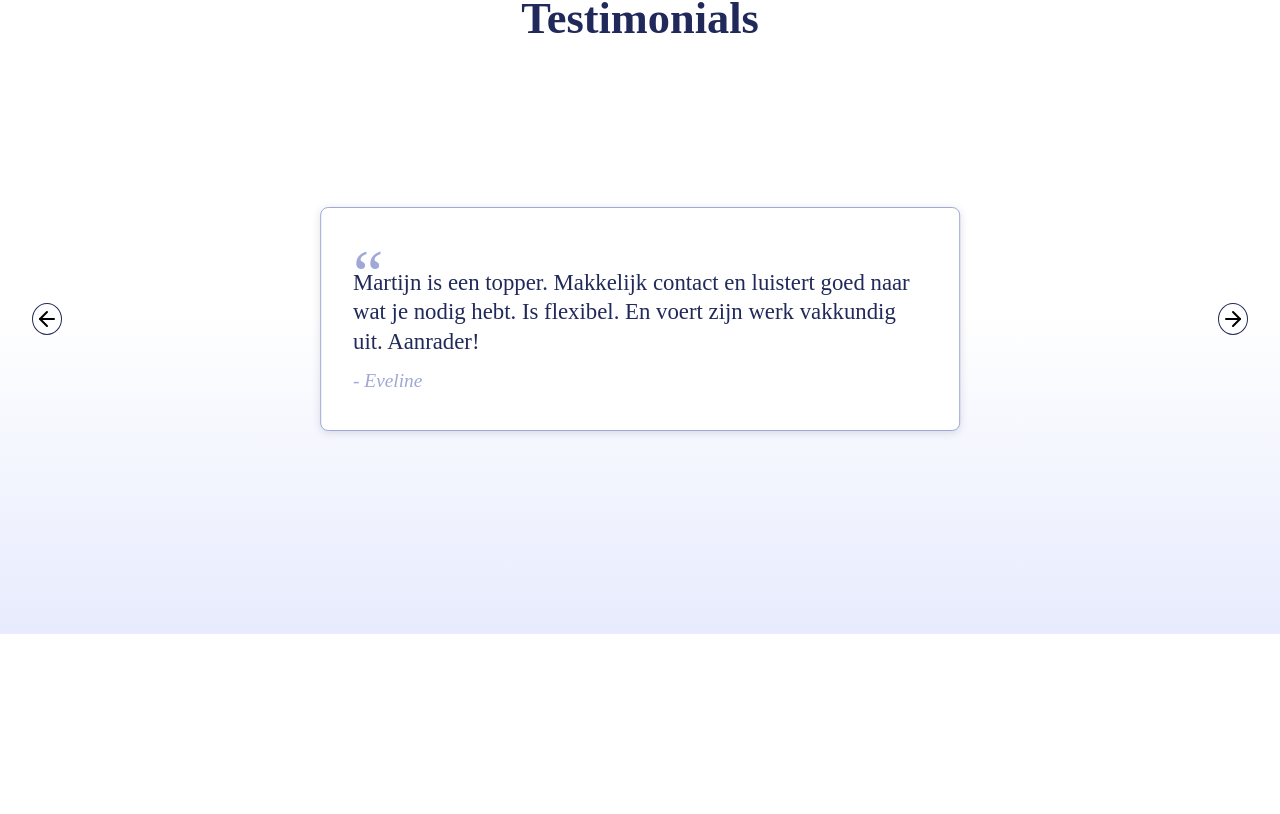
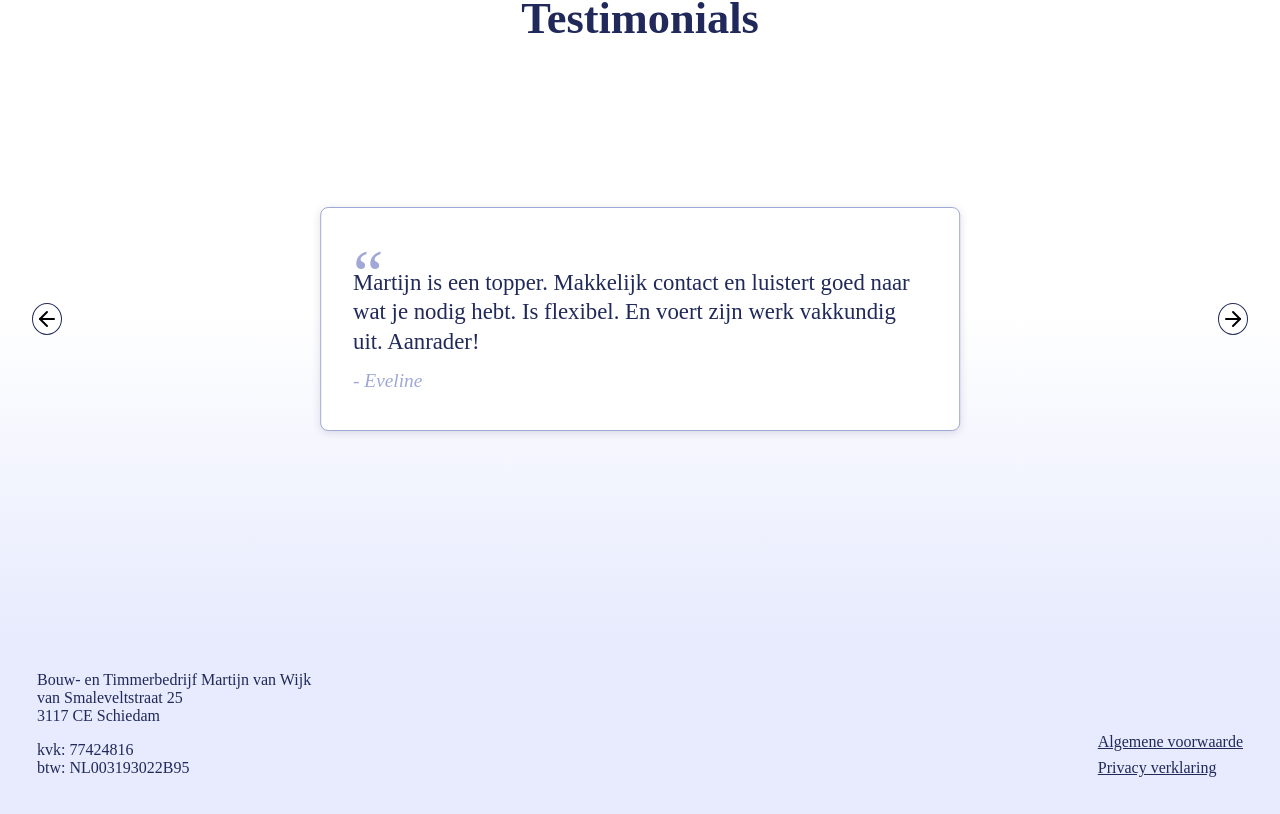
Before and after one commit to sanjaytwisk/martijn-van-wijk, a Nuxt app: page / in a window 1280 px wide. Shown: the part 3306-4120 px from the top of the page. Before the commit the page ends 3940 px from the top, so only its background shows below. Built offline with nearby package versions, Linux system fonts and the light colour scheme.

Commit message:
feat: add footer

```diff
--- a/app/app.vue
+++ b/app/app.vue
@@ -7,6 +7,7 @@
     <MyApproach />
     <MyProjects />
     <MyTestimonials />
+    <FooterMain />
   </div>
 </template>
 <style lang="scss">
--- /dev/null
+++ b/app/components/footer-main.vue
@@ -0,0 +1,67 @@
+<template>
+  <footer class="footer">
+    <div class="info">
+      <p>
+        Bouw- en Timmerbedrijf Martijn van Wijk <br />
+        van Smaleveltstraat 25 <br />
+        3117 CE Schiedam
+      </p>
+      <p>
+        kvk: 77424816 <br />
+        btw: NL003193022B95
+      </p>
+    </div>
+    <ul class="links">
+      <li>
+        <a href="/documenten/algemene-voorwaarden.pdf" target="_blank"
+          >Algemene voorwaarde</a
+        >
+      </li>
+      <li>
+        <a href="/documenten/privacyverklaring.pdf" target="_blank"
+          >Privacy verklaring</a
+        >
+      </li>
+    </ul>
+  </footer>
+</template>
+
+<style scoped lang="scss">
+@use '~/assets/css/fluid-length.scss' as f;
+.footer {
+  display: flex;
+  flex-direction: column;
+  gap: 1rem;
+  color: rgb(var(--color-primary));
+  background-color: rgb(var(--color-secondary));
+  padding: f.fluid-length(1.25, 2.5);
+
+  @media (min-width: 600px) {
+    flex-direction: row;
+    justify-content: space-between;
+  }
+}
+
+.info {
+  display: flex;
+  flex-direction: column;
+  gap: 1rem;
+}
+
+.links {
+  list-style: none;
+  margin: 0;
+  padding: 0;
+  display: flex;
+  flex-direction: column;
+  justify-content: flex-end;
+  gap: 0.5rem;
+
+  a {
+    color: rgb(var(--color-primary));
+    &:hover {
+      color: rgb(var(--color-tertiary));
+    }
+  }
+}
+</style>
```
Also changed, not shown: 2 other files (tests, documents, lock files or other folders).
